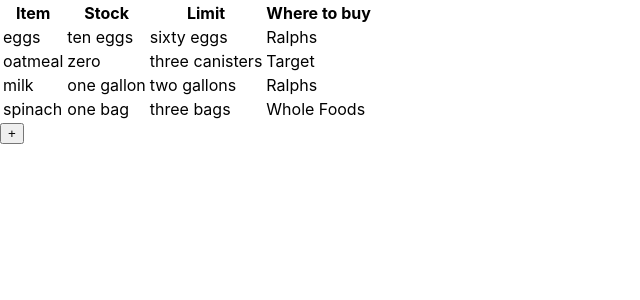
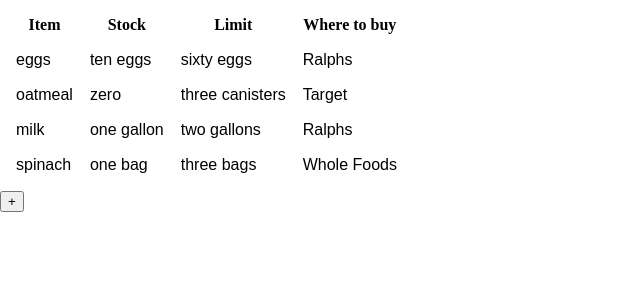
Before and after one commit to corkboardteam/corkboard, a React (Create React App) app: page / in a window 1280 px wide. Shown: the top 300 px of the page, without its empty margins (0-640 px from the left). Built offline with nearby package versions, Linux system fonts and the light colour scheme; no server answers.

Commit message:
Beautifying table

```diff
--- a/src/App.css
+++ b/src/App.css
@@ -36,3 +36,23 @@
     transform: rotate(360deg);
   }
 }
+
+@import url('https://fonts.googleapis.com/css2?family=Merriweather&family=Source+Sans+Pro&display=swap');
+
+table {
+  border-collapse: separate;
+  border-spacing: 15px;
+}
+
+th{
+  font-family: 'Merriweather', serif;
+}
+
+td{
+  font-family: 'Source+Sans+Pro', sans-serif;
+}
+
+tr {
+  border-bottom: 1px solid black;
+  padding: 5px;
+}
```
